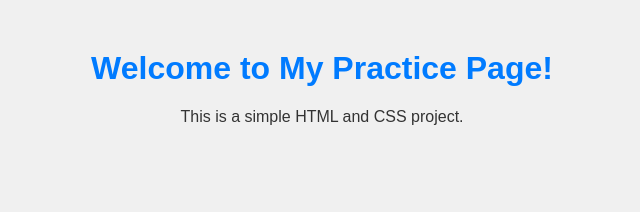
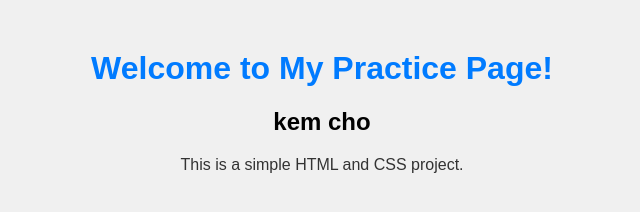
Before and after one commit to Takshil-P/practice_01, a plain HTML site: page index.html in a window 1280 px wide. Shown: the whole page, without its empty margins (318-958 px from the left). Drawn offline with Linux system fonts and the light colour scheme.

Commit message:
Initial commit with sample HTML and CSS through VScode

```diff
--- a/index.html
+++ b/index.html
@@ -7,6 +7,7 @@
 </head>
 <body>
   <h1>Welcome to My Practice Page!</h1>
+  <h2>kem cho</h2>
   <p>This is a simple HTML and CSS project.</p>
 </body>
 </html>
```
